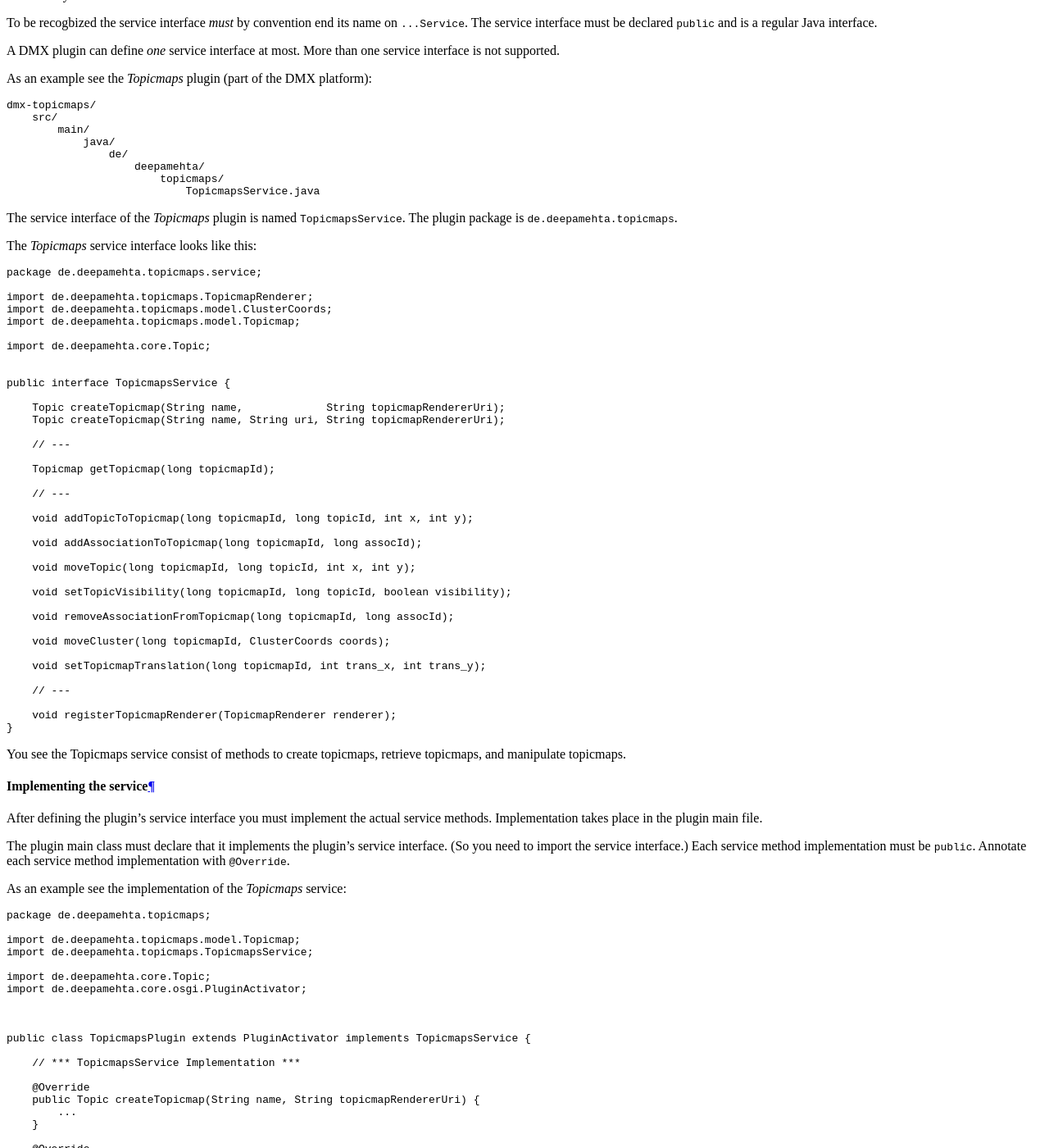
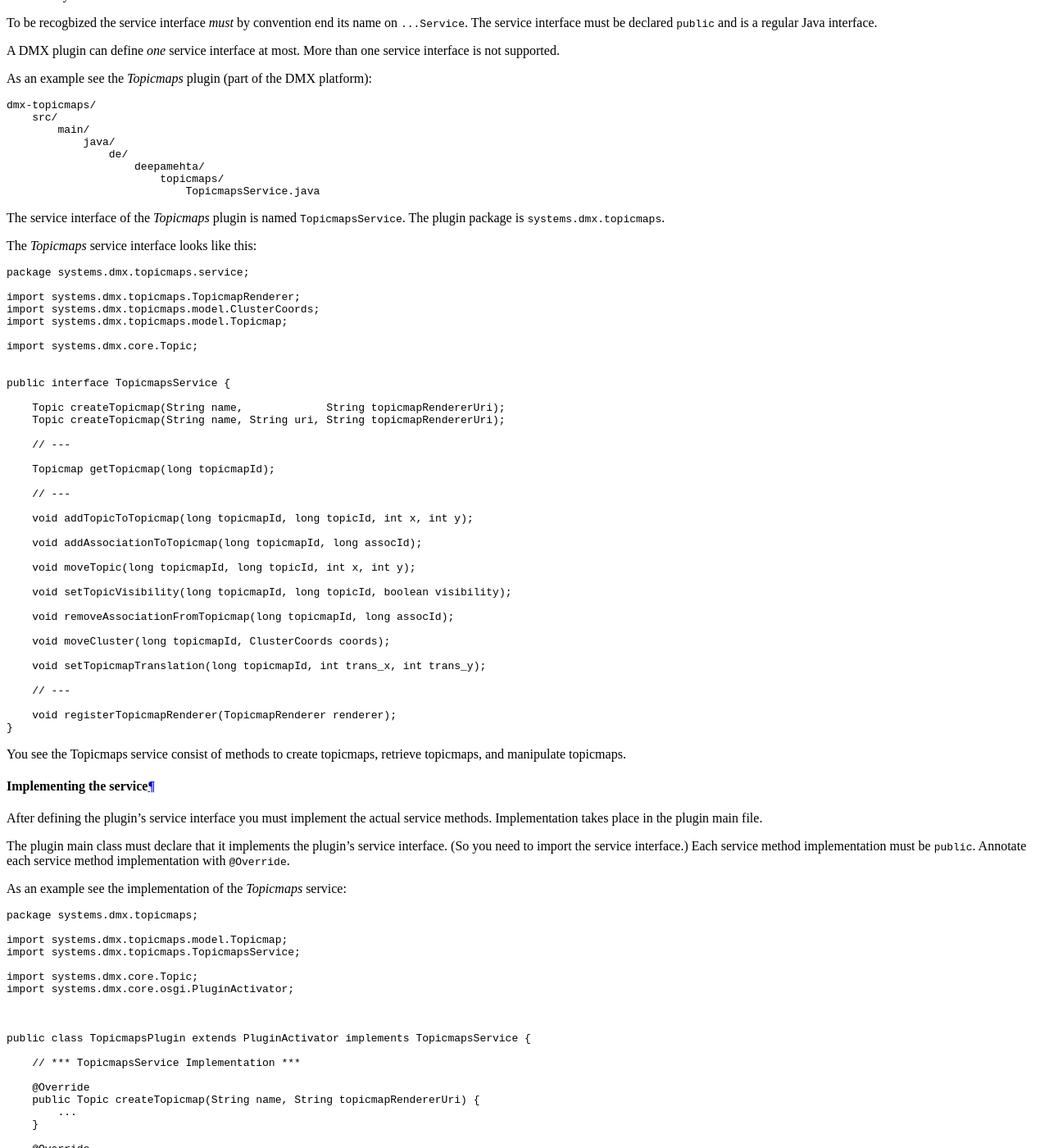
Before and after one commit to dmx-systems/dmx-documentation, a Sphinx documentation site: the page built from docs/devel.rst, in a window 1280 px wide and 1400 px high, scrolled down 12491 px. Shown: the whole window at 82% size. Built offline with Sphinx 7.4.7 and the Read the Docs theme 2.0.0, drawn with Linux system fonts in a browser that asks for light colours; some of the changed text lies outside the part shown.

Commit message:
Dev guide: adapt "de.deepamehta" -> "systems.dmx"
See dmx-platform/dmx-platform#375

```diff
--- a/docs/devel.rst
+++ b/docs/devel.rst
@@ -82,15 +82,15 @@
         <modelVersion>4.0.0</modelVersion>
 
         <name>DMX Tagging</name>
-        <groupId>org.mydomain.dm4</groupId>
+        <groupId>org.mydomain.dmx</groupId>
         <artifactId>tagging</artifactId>
         <version>0.1-SNAPSHOT</version>
         <packaging>bundle</packaging>
 
         <parent>
-            <groupId>de.deepamehta</groupId>
-            <artifactId>deepamehta-plugin</artifactId>
-            <version>4.8</version>
+            <groupId>systems.dmx</groupId>
+            <artifactId>dmx-plugin</artifactId>
+            <version>5.0-SNAPSHOT</version>
         </parent>
 
         <build>
@@ -101,7 +101,7 @@
                     <configuration>
                         <instructions>
                             <Bundle-SymbolicName>
-                                org.mydomain.dm4-tagging
+                                org.mydomain.dmx-tagging
                             </Bundle-SymbolicName>
                         </instructions>
                     </configuration>
@@ -547,18 +547,18 @@
 Writing an imperative migration
 ===============================
 
-An imperative migration is a Java class that is derived from ``de.deepamehta.core.service.Migration`` and that overrides the ``run()`` method. The ``run()`` method is called by DMX to run the migration.
+An imperative migration is a Java class that is derived from ``systems.dmx.core.service.Migration`` and that overrides the ``run()`` method. The ``run()`` method is called by DMX to run the migration.
 
-Within the migration you have access to the DMX *Core Service* through the ``dmx`` object. By the means of the Core Service you can perform arbitrary database operations. Typically this involves importing further objects from the ``de.deepamehta.core`` API.
+Within the migration you have access to the DMX *Core Service* through the ``dmx`` object. By the means of the Core Service you can perform arbitrary database operations. Typically this involves importing further objects from the ``systems.dmx.core`` API.
 
 As an example see a migration that comes with the *DMX Topicmaps* plugin:
 
 .. code-block:: java
 
-    package de.deepamehta.topicmaps.migrations;
+    package systems.dmx.topicmaps.migrations;
 
-    import de.deepamehta.core.TopicType;
-    import de.deepamehta.core.service.Migration;
+    import systems.dmx.core.TopicType;
+    import systems.dmx.core.service.Migration;
 
     public class Migration3 extends Migration {
 
@@ -612,13 +612,13 @@
 
 Here the plugin package is ``org.mydomain.deepamehta4.mycoolplugin`` and the plugin main class is ``MyCoolPlugin``.
 
-A plugin main file is a Java class that is derived from ``de.deepamehta.core.osgi.PluginActivator``. The smallest possible plugin main file looks like this:
+A plugin main file is a Java class that is derived from ``systems.dmx.core.osgi.PluginActivator``. The smallest possible plugin main file looks like this:
 
 .. code-block:: java
 
     package org.mydomain.deepamehta4.mycoolplugin;
 
-    import de.deepamehta.core.osgi.PluginActivator;
+    import systems.dmx.core.osgi.PluginActivator;
 
     public class MyCoolPlugin extends PluginActivator {
     }
@@ -644,7 +644,7 @@
         <packaging>bundle</packaging>
 
         <parent>
-            <groupId>de.deepamehta</groupId>
+            <groupId>systems.dmx</groupId>
             <artifactId>deepamehta-plugin</artifactId>
             <version>4.8</version>
         </parent>
@@ -674,7 +674,7 @@
 
 In particular situations the DMX Core fires events, e.g. before and after it creates a new topic in the database. Your plugin can listen to these events and react in its own way.
 
-Listening to a DMX Core event means implementing the corresponding listener interface. A listener interface consist of just one method: the *listener method*. That method is called by the DMX Core when the event is fired. The listener interfaces are located in package ``de.deepamehta.core.service.event``.
+Listening to a DMX Core event means implementing the corresponding listener interface. A listener interface consist of just one method: the *listener method*. That method is called by the DMX Core when the event is fired. The listener interfaces are located in package ``systems.dmx.core.service.event``.
 
 To listen to a DMX Core event, in the plugin main class you must:
 
@@ -689,12 +689,12 @@
 
     package org.mydomain.deepamehta4.mycoolplugin;
 
-    import de.deepamehta.core.Topic;
-    import de.deepamehta.core.model.TopicModel;
-    import de.deepamehta.core.osgi.PluginActivator;
-    import de.deepamehta.core.service.Directives;
-    import de.deepamehta.core.service.event.PostCreateTopicListener;
-    import de.deepamehta.core.service.event.PostUpdateTopicListener;
+    import systems.dmx.core.Topic;
+    import systems.dmx.core.model.TopicModel;
+    import systems.dmx.core.osgi.PluginActivator;
+    import systems.dmx.core.service.Directives;
+    import systems.dmx.core.service.event.PostCreateTopicListener;
+    import systems.dmx.core.service.event.PostUpdateTopicListener;
 
     import java.util.logging.Logger;
 
@@ -750,19 +750,19 @@
                             topicmaps/
                                 TopicmapsService.java
 
-The service interface of the *Topicmaps* plugin is named ``TopicmapsService``. The plugin package is ``de.deepamehta.topicmaps``.
+The service interface of the *Topicmaps* plugin is named ``TopicmapsService``. The plugin package is ``systems.dmx.topicmaps``.
 
 The *Topicmaps* service interface looks like this:
 
 .. code-block:: java
 
-    package de.deepamehta.topicmaps.service;
+    package systems.dmx.topicmaps.service;
 
-    import de.deepamehta.topicmaps.TopicmapRenderer;
-    import de.deepamehta.topicmaps.model.ClusterCoords;
-    import de.deepamehta.topicmaps.model.Topicmap;
+    import systems.dmx.topicmaps.TopicmapRenderer;
+    import systems.dmx.topicmaps.model.ClusterCoords;
+    import systems.dmx.topicmaps.model.Topicmap;
 
-    import de.deepamehta.core.Topic;
+    import systems.dmx.core.Topic;
 
 
     public interface TopicmapsService {
@@ -808,13 +808,13 @@
 
 .. code-block:: java
 
-    package de.deepamehta.topicmaps;
+    package systems.dmx.topicmaps;
 
-    import de.deepamehta.topicmaps.model.Topicmap;
-    import de.deepamehta.topicmaps.TopicmapsService;
+    import systems.dmx.topicmaps.model.Topicmap;
+    import systems.dmx.topicmaps.TopicmapsService;
 
-    import de.deepamehta.core.Topic;
-    import de.deepamehta.core.osgi.PluginActivator;
+    import systems.dmx.core.Topic;
+    import systems.dmx.core.osgi.PluginActivator;
 
 
 
@@ -868,7 +868,7 @@
 
     <dependencies>
         <dependency>
-            <groupId>de.deepamehta</groupId>
+            <groupId>systems.dmx</groupId>
             <artifactId>deepamehta-accesscontrol</artifactId>
             <version>4.8</version>
         </dependency>
@@ -884,13 +884,13 @@
 
 .. code-block:: java
 
-    package de.deepamehta.workspaces;
+    package systems.dmx.workspaces;
 
-    import de.deepamehta.facets.FacetsService;
+    import systems.dmx.facets.FacetsService;
 
-    import de.deepamehta.core.osgi.PluginActivator;
-    import de.deepamehta.core.service.PluginService;
-    import de.deepamehta.core.service.annotation.ConsumesService;
+    import systems.dmx.core.osgi.PluginActivator;
+    import systems.dmx.core.service.PluginService;
+    import systems.dmx.core.service.annotation.ConsumesService;
 
 
 
@@ -940,13 +940,13 @@
 
 .. code-block:: java
 
-    package de.deepamehta.topicmaps;
+    package systems.dmx.topicmaps;
 
-    import de.deepamehta.topicmaps.model.Topicmap;
-    import de.deepamehta.topicmaps.TopicmapsService;
+    import systems.dmx.topicmaps.model.Topicmap;
+    import systems.dmx.topicmaps.TopicmapsService;
 
-    import de.deepamehta.core.Topic;
-    import de.deepamehta.core.osgi.PluginActivator;
+    import systems.dmx.core.Topic;
+    import systems.dmx.core.osgi.PluginActivator;
 
     import javax.ws.rs.GET;
     import javax.ws.rs.PUT;
```
